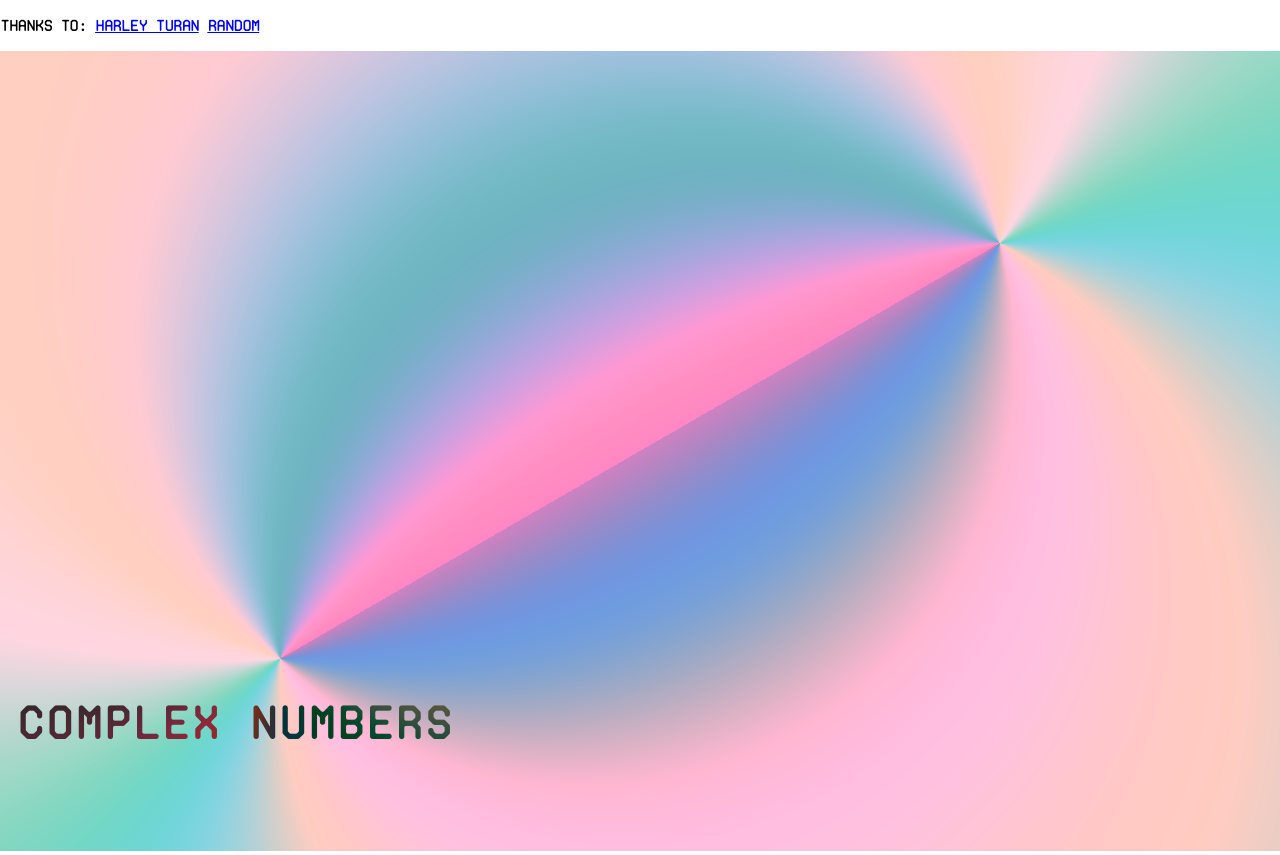
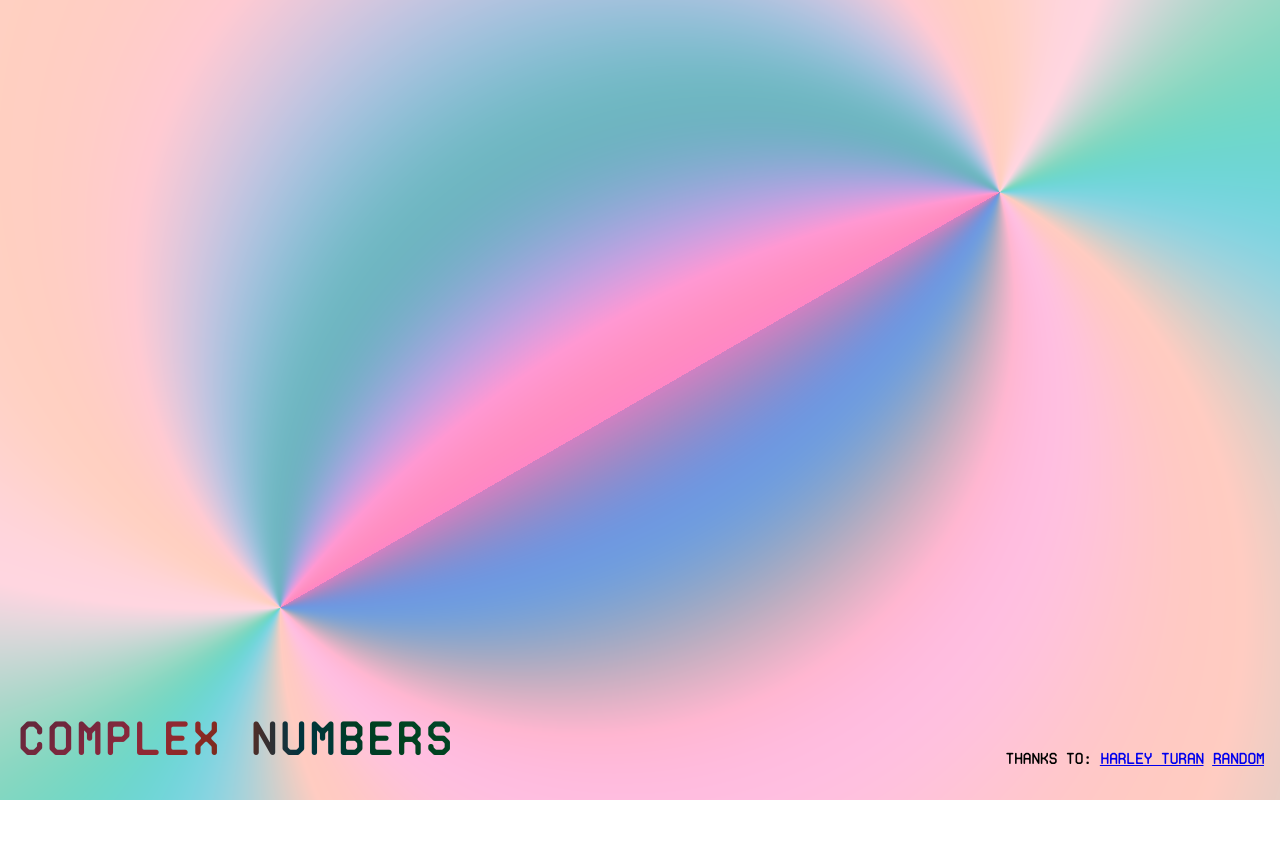
Before and after one commit to balraj-johal/svelte-lab, a SvelteKit app: page /complex-numbers in a window 1280 px wide. After the commit the page ends 804 px from the top, so only its background shows below. Built offline with nearby package versions, Linux system fonts and the light colour scheme.

Commit message:
Minor layout tweaks

```diff
--- a/src/routes/complex-numbers/Canvas.svelte
+++ b/src/routes/complex-numbers/Canvas.svelte
@@ -86,11 +86,20 @@
 
 <style lang="scss">
 	.container {
-		h1 {
+		h1, p {
 			position: absolute;
-			bottom: 1rem;
+			bottom: 2rem;
+
+            margin-block: 0;
+		}
+
+        h1 {
 			left: 1rem;
-		}
+        }
+
+        p {
+            right: 1rem;
+        }
 	}
 </style>
 
```
